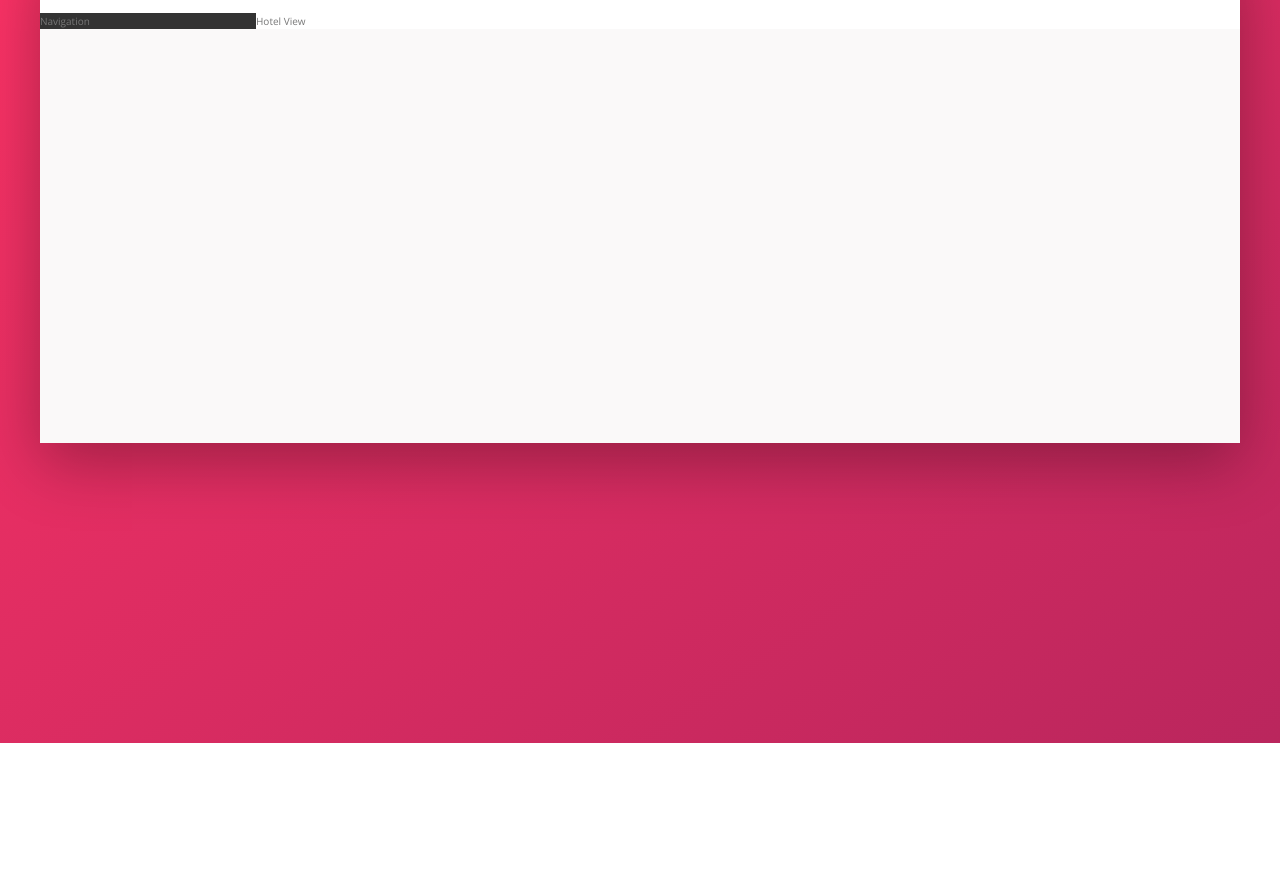
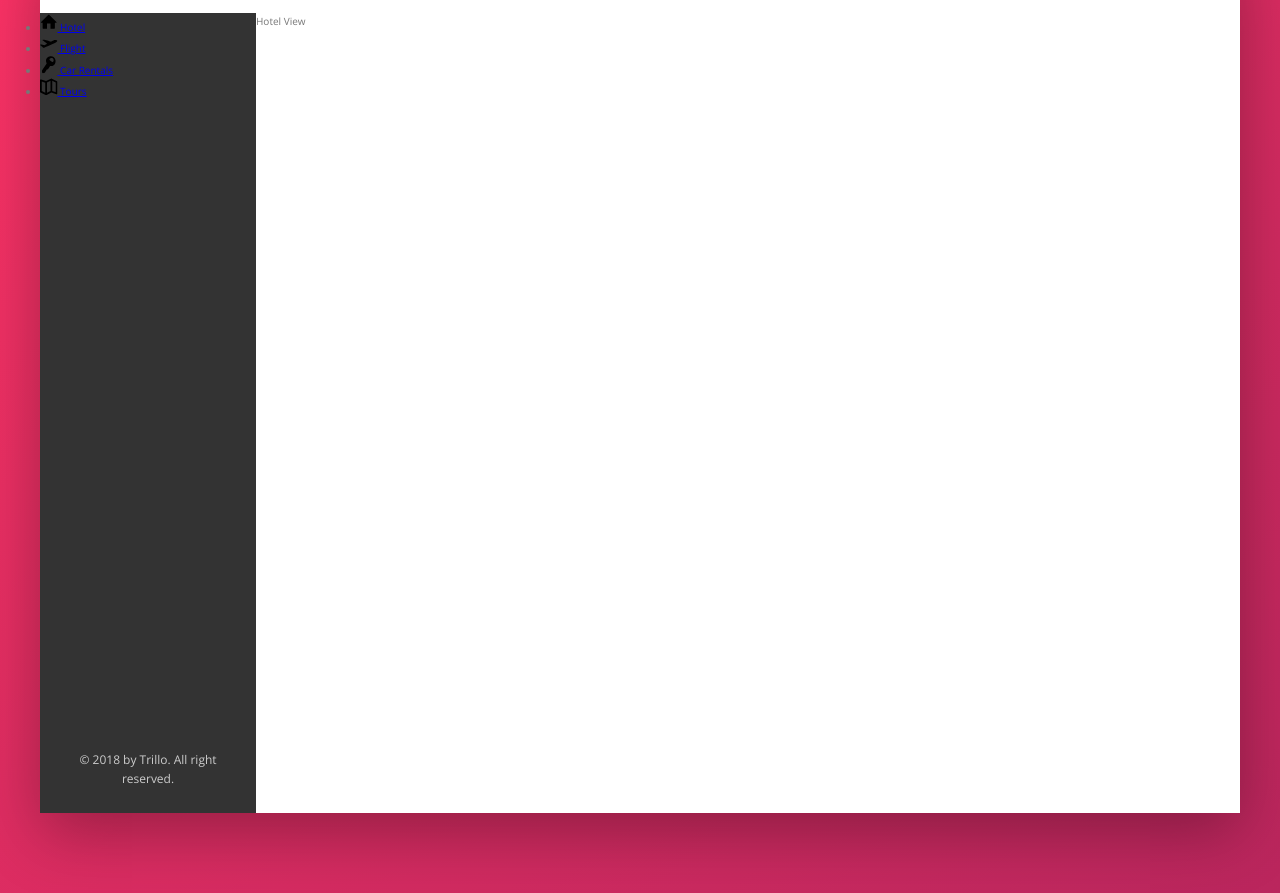
Before and after one commit to riverrz/Trillo, a website: page index.html in a window 1280 px wide. Shown: the part 137-1030 px from the top of the page. Before the commit the page ends 880 px from the top, so only its background shows below. Drawn offline with nearby package versions, Linux system fonts and the light colour scheme.

Commit message:
set layout by flexbox of side-nav

```diff
--- a/index.html
+++ b/index.html
@@ -45,8 +45,46 @@
 
             <div class="content">
                 <nav class="sidebar">
-                    Navigation
+                    <ul class="side-nav">
+                        <li class="side-nav__item">
+                            <a href="#" class="side-nav__link">
+                                <svg class="side-nav__icon">
+                                    <use xlink:href="img/sprite.svg#icon-home"></use>
+                                </svg>
+                                <span>Hotel</span>
+                            </a>
+                        </li>
+                        <li class="side-nav__item">
+                            <a href="#" class="side-nav__link">
+                                <svg class="side-nav__icon">
+                                    <use xlink:href="img/sprite.svg#icon-aircraft-take-off"></use>
+                                </svg>
+                                <span>Flight</span>
+                            </a>
+                        </li>
+                        <li class="side-nav__item">
+                            <a href="#" class="side-nav__link">
+                                <svg class="side-nav__icon">
+                                    <use xlink:href="img/sprite.svg#icon-key"></use>
+                                </svg>
+                                <span>Car Rentals</span>
+                            </a>
+                        </li>
+                        <li class="side-nav__item">
+                            <a href="#" class="side-nav__link">
+                                <svg class="side-nav__icon">
+                                    <use xlink:href="img/sprite.svg#icon-map"></use>
+                                </svg>
+                                <span>Tours</span>
+                            </a>
+                        </li>
+                    </ul>
+
+                    <div class="legal">
+                        &copy; 2018 by Trillo. All right reserved.
+                    </div>
                 </nav>
+
                 <main class="hotel-view">
                     Hotel View
                 </main>
--- a/sass/_components.scss
+++ b/sass/_components.scss
@@ -1,3 +1,5 @@
+//////////////////////
+/////// HEADER
 .logo {
     height: 3.25rem;
     margin-left: 2rem;
@@ -100,3 +102,28 @@
     }
 
 }
+
+//////////////////////
+/////// SIDE NAVIGATION
+.side-nav {
+    &__item {
+
+    }
+    &__link {
+
+    }
+    &__icon {
+        width: 1.75rem;
+        height: 1.75rem;
+    }
+}
+
+//////////////////////
+/////// LEGAL TEXT
+
+.legal {
+    font-size: 1.2rem;
+    text-align: center;
+    padding: 2.5rem;
+    color: var(--color-grey-light-4);
+}
--- a/sass/_layout.scss
+++ b/sass/_layout.scss
@@ -22,9 +22,15 @@
 .sidebar {
     background-color: var(--color-grey-dark-1);
     flex: 0 0 18%;
+    display: flex;
+    flex-direction: column;
+    justify-content: space-between;
 }
 
 .hotel-view {
     background-color: #fff;
     flex: 1;
+
+    //TEST
+    height: 80rem;
 }
```
Also changed, not shown: css/style.css.
